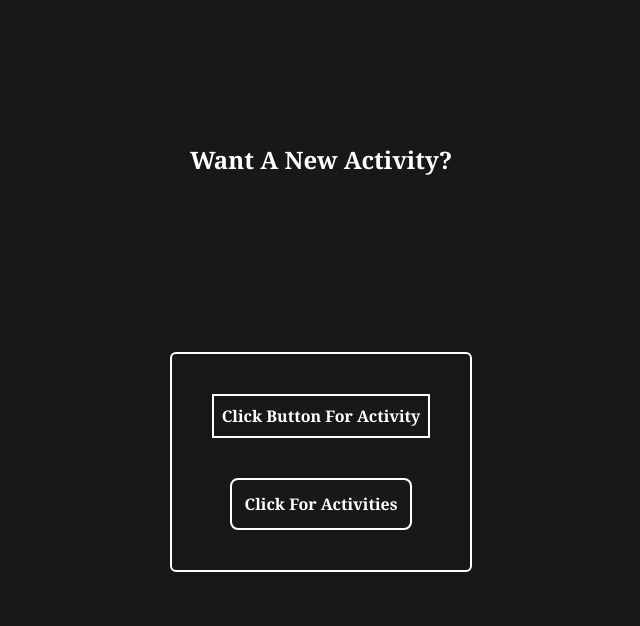
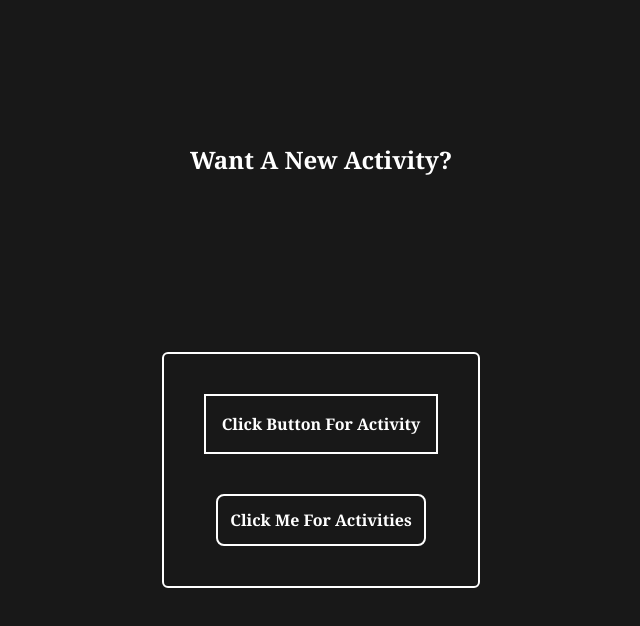
Before and after one commit to Killdroid2342/random-activities, a React (Vite) app: page / in a window 1280 px wide. Shown: the top 626 px of the page, without its empty margins (319-959 px from the left). Built offline with nearby package versions, Linux system fonts and the light colour scheme.

Commit message:
fixed confusion with buttons

```diff
--- a/src/RandomActivities/RandomActivities.jsx
+++ b/src/RandomActivities/RandomActivities.jsx
@@ -19,14 +19,14 @@ const RandomActivities = () => {
         Want A New Activity?
       </h1>
       <div className='border-2 border-white rounded-md p-10 mt-44'>
-        <p className='border-2 border-white font-serif p-2 font-bold'>
+        <p className='border-2 border-white font-serif p-4 font-bold'>
           {activites}
         </p>
         <button
           className='border-2 border-white p-3 rounded-lg mt-10 font-bold font-serif'
           onClick={getRandomActivity}
         >
-          Click For Activities
+          Click Me For Activities
         </button>
       </div>
     </div>
```
